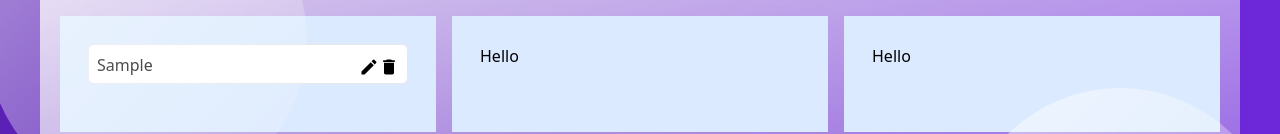
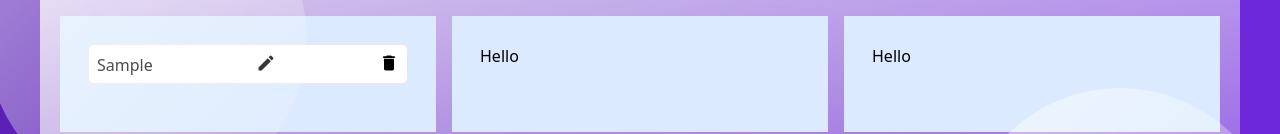
Before and after one commit to itolimaesther/dnd-todoap, a React (Create React App) app: page / in a window 1280 px wide. Both pictures are taken after typing "Sample" into the empty fields and a click on the button "Add". Shown: the part 152-286 px from the top of the page. Built offline with nearby package versions, Linux system fonts and the light colour scheme.

Commit message:
merging with previous changes

```diff
--- a/src/App.js
+++ b/src/App.js
@@ -74,14 +74,14 @@ function App() {
         className="grid grid-cols-1 gap-4 sm:grid-cols-3 mb-5 sm:mb-5 md:grid-cols-2 lg:grid-cols-3 xl:grid-cols-3"
       >
         {
-          todos.map((todo) => {
+          todos.map((todo, idx) => {
             return (
-              <h3>{todo.title}</h3>
+              <h3 key={idx}>{todo.title}</h3>
             )
           })
         }
 
-        <Todo todos={todos} />
+        <Todo todos={todos} newTodos={newTodos} setNewTodos={setNewTodos}/>
         <Inprogress todos={todos}/>
         <Complete todos={todos}/>
 
--- a/src/Components/Complete.js
+++ b/src/Components/Complete.js
@@ -2,9 +2,8 @@ import React from 'react'
 
 function Complete({todos}) {
     let complete = todos[2];
-	// let items = todo.items || [];
-	// console.log(items, "check");
-    console.log(complete)
+
+
 
     return (
         <div className="bg-blue-100 h-auto w-100 p-5">
--- a/src/Components/Inprogress.js
+++ b/src/Components/Inprogress.js
@@ -3,8 +3,7 @@ import React from 'react'
 function Inprogress({todos}) {
 
     let progress = todos[1];
-	// let items = todo.items || [];
-	// console.log(items, "check");
+
 
 
     return (
--- a/src/Components/Todo.js
+++ b/src/Components/Todo.js
@@ -2,24 +2,35 @@ import React from "react";
 import DeleteIcon from '@material-ui/icons/Delete';
 import EditIcon from '@material-ui/icons/Edit';
 
-function Todo({ todos }) {
+function Todo({ todos, newTodos, setNewTodos }) {
 	let todo = todos[0];
 	let items = todo.items || [];
-	console.log(items, "check");
+
+	// console.log(items)
+
+	// const deleteItem = ({id}) => {
+
+	// 	setNewTodos(items.filter((newtodo) => console.log(newtodo.id) ))
+
+	// }
+
 
 	return (
 		<div className="bg-blue-100 h-auto w-100 p-5">
 			<ul className="block justify-between p-2">
-				{items.map((item) => {
+				{items.map((item, idx) => {
 					return (
-						<li className="bg-white rounded-md border h-10 mb-5 py-2 px-2 flex flex-row justify-between">
+						<li className="bg-white rounded-md border h-10 mb-5 py-2 px-2 flex flex-row justify-between" key={idx}>
 
-              <p>{item}</p>
+              			<p>{item}</p>
 
-              <div className="actions">
-                <EditIcon fontSize="small" />
-                <DeleteIcon fontSize="small"/>
-              </div>
+
+                <EditIcon fontSize="small"/>
+
+                <DeleteIcon fontSize="small"
+					onClick = {() => console.log("hello")}	/>
+
+
 
 
 						</li>
```
Also changed, not shown: src/Components/Card.js (added, +52 -0 lines).
